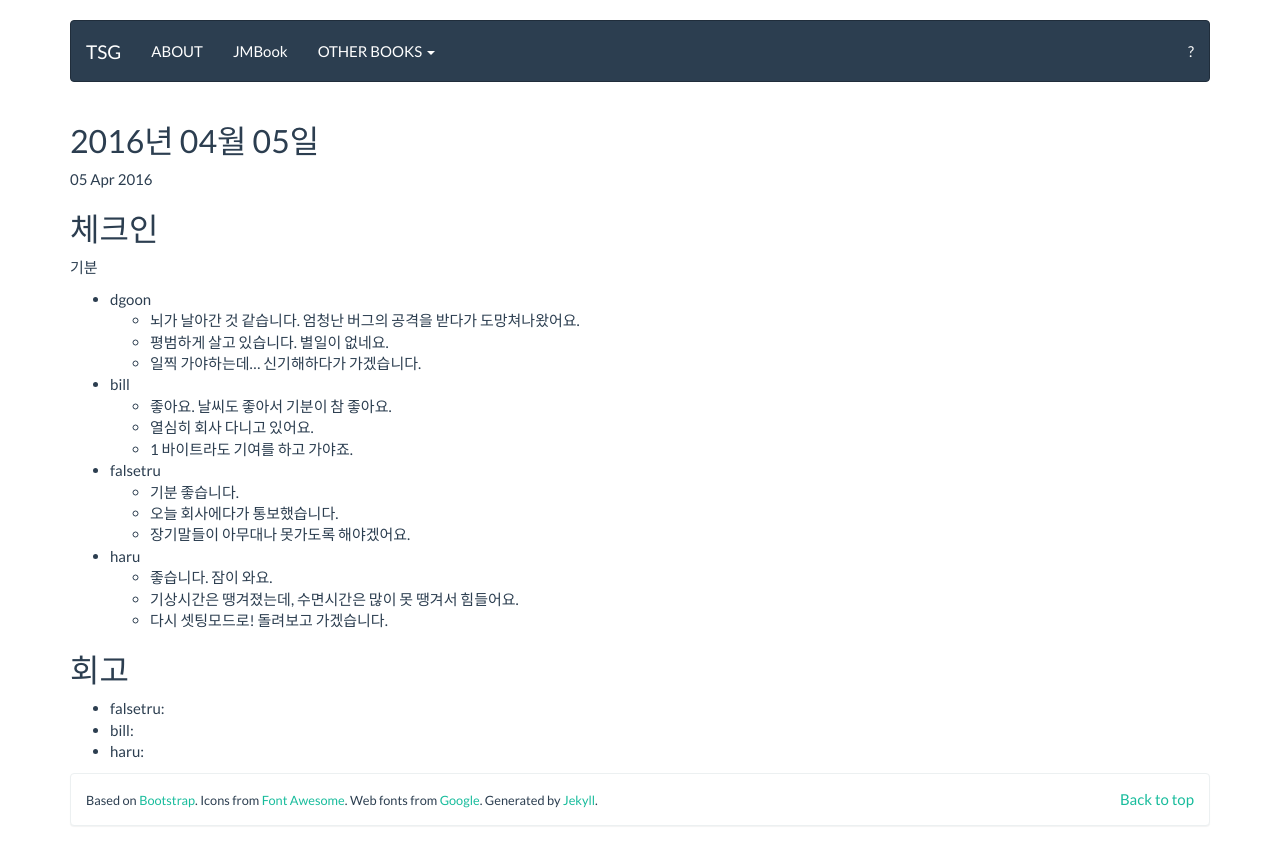
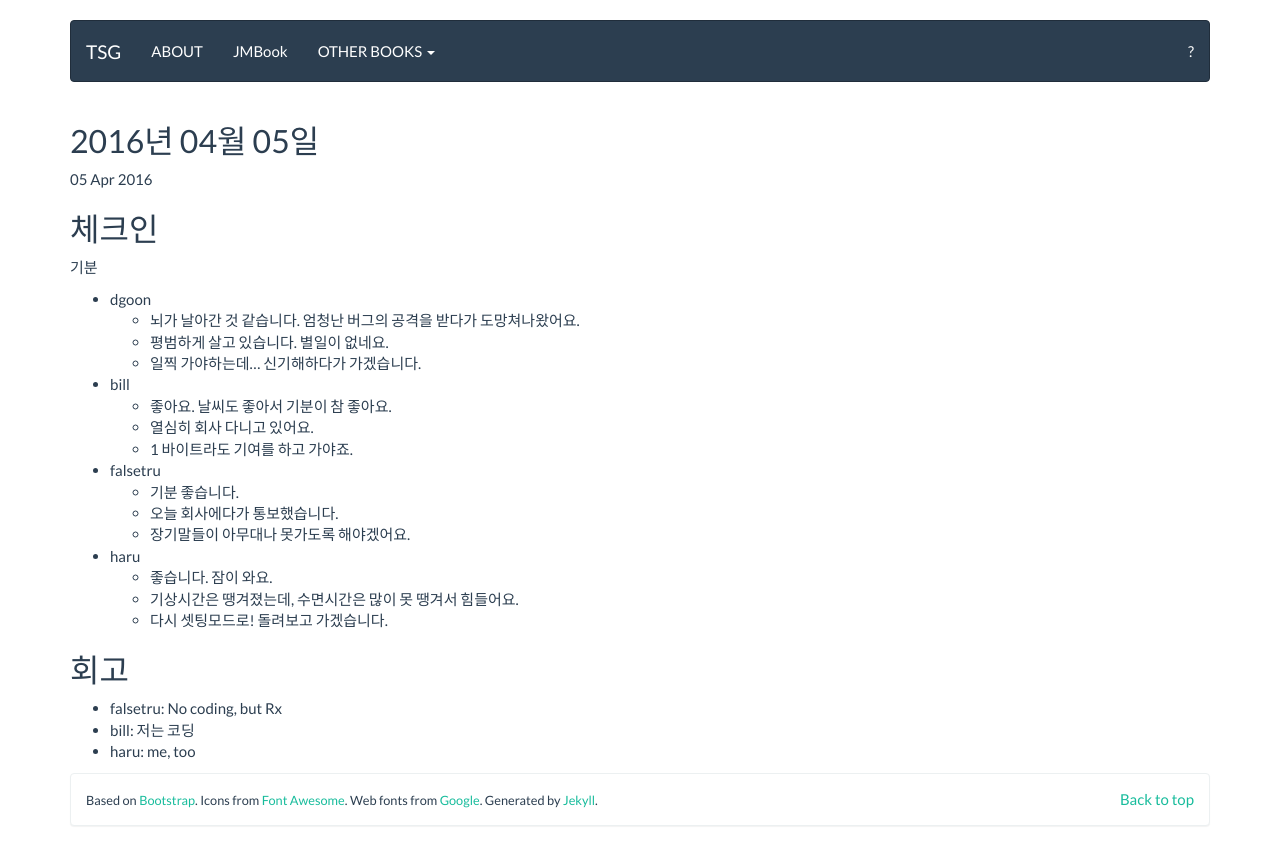
Before and after one commit to tuestudy/tuestudy.github.io, a Jekyll site: the page built from _posts/2016-04-05-meeting.markdown, in a window 1280 px wide. Shown: the top 865 px of the page. Built offline with Jekyll 4.4.1, drawn with Linux system fonts in a browser that asks for light colours.

Commit message:
식목일 회고

```diff
--- a/_posts/2016-04-05-meeting.markdown
+++ b/_posts/2016-04-05-meeting.markdown
@@ -32,6 +32,6 @@
 
 ## 회고
 
-* falsetru:
-* bill:
-* haru:
+* falsetru: No coding, but Rx
+* bill: 저는 코딩
+* haru: me, too
```
